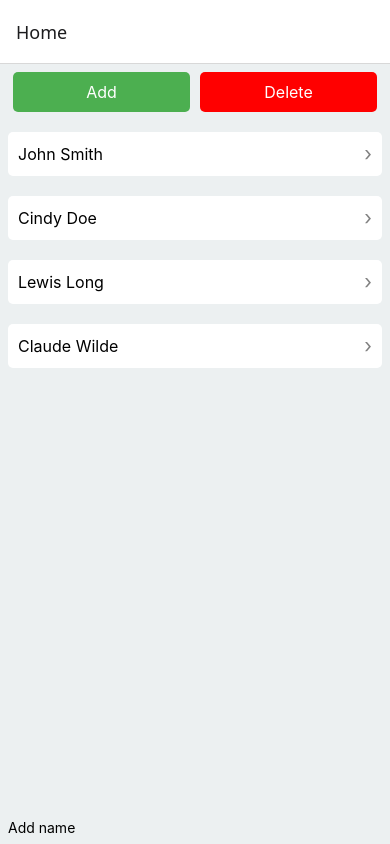
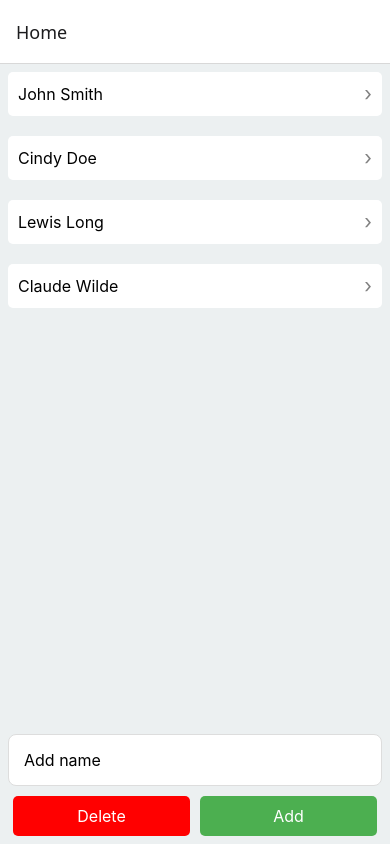
Before and after one commit to llong/royal-cognizant-test, a React Native app: screen /Home in a window 390 px wide. Built offline with nearby package versions, Linux system fonts and the light colour scheme.

Commit message:
Move add button to right and update styles

```diff
--- a/src/screens/HomeScreen.tsx
+++ b/src/screens/HomeScreen.tsx
@@ -55,25 +55,28 @@ export default function HomeScreen({ navigation }: Props) {
 
   return (
     <View style={styles.container}>
-      <View style={styles.buttonContainer}>
-        <Pressable style={[styles.button, styles.addButton]} onPress={handleAdd}>
-          <Text style={styles.buttonText}>Add</Text>
-        </Pressable>
-        <Pressable style={[styles.button, styles.deleteButton]} onPress={handleDelete}>
-          <Text style={styles.buttonText}>Delete</Text>
-        </Pressable>
-      </View>
       <FlatList
         contentContainerStyle={{ flex: 1, gap: 20 }}
         data={names}
         keyExtractor={item => item}
         renderItem={renderItem}
       />
-      <TextInput
-        placeholder="Add name"
-        value={textInput}
-        onChangeText={text => setTextInput(text)}
-      />
+      <View style={styles.inputSection}>
+        <TextInput
+          style={styles.textInput}
+          placeholder="Add name"
+          value={textInput}
+          onChangeText={text => setTextInput(text)}
+        />
+        <View style={styles.buttonContainer}>
+          <Pressable style={[styles.button, styles.deleteButton]} onPress={handleDelete}>
+            <Text style={styles.buttonText}>Delete</Text>
+          </Pressable>
+          <Pressable style={[styles.button, styles.addButton]} onPress={handleAdd}>
+            <Text style={styles.buttonText}>Add</Text>
+          </Pressable>
+        </View>
+      </View>
     </View>
   );
 }
@@ -85,10 +88,21 @@ const styles = StyleSheet.create({
     backgroundColor: '#ecf0f1',
     padding: 8,
   },
+  inputSection: {
+    marginTop: 20,
+  },
+  textInput: {
+    backgroundColor: 'white',
+    padding: 15,
+    borderRadius: 8,
+    fontSize: 16,
+    marginBottom: 10,
+    borderWidth: 1,
+    borderColor: '#ddd',
+  },
   buttonContainer: {
     flexDirection: 'row',
-    justifyContent: 'space-around',
-    marginBottom: 20,
+    justifyContent: 'space-between',
   },
   button: {
     flex: 1,
```
